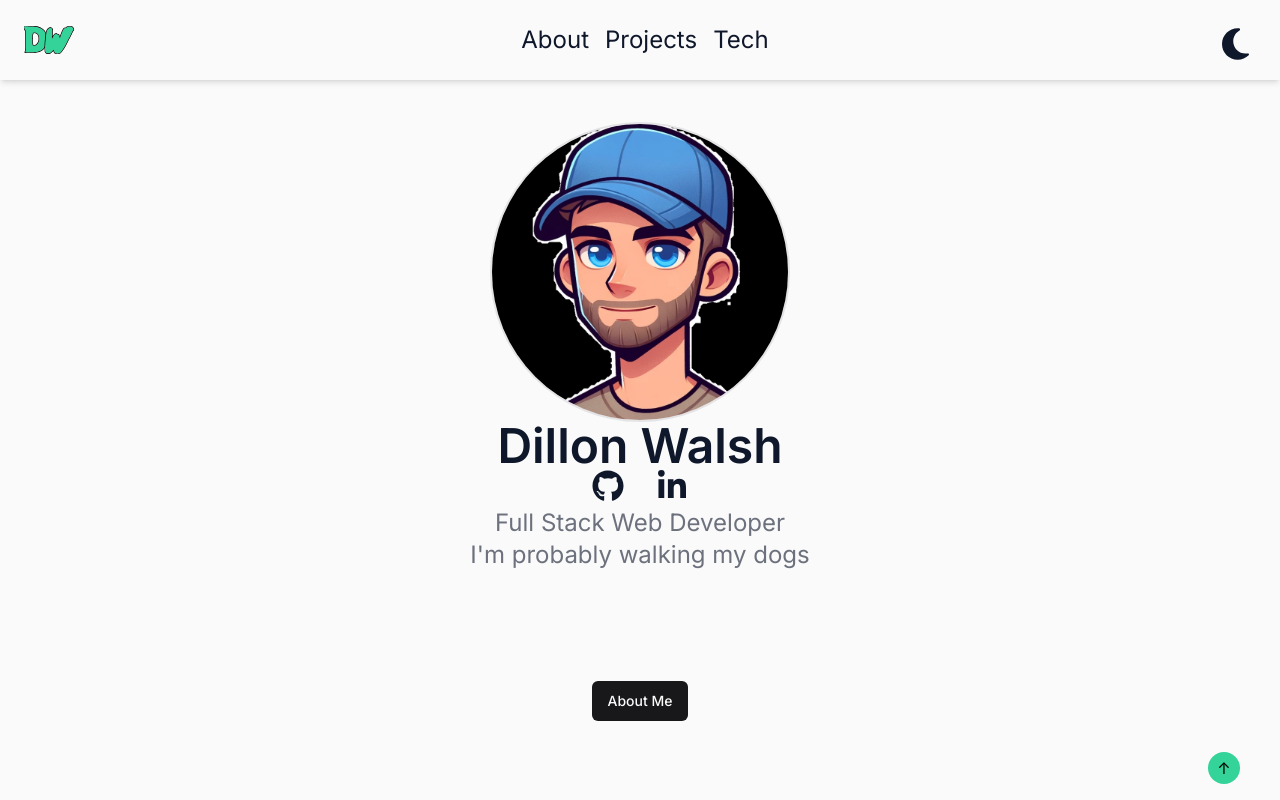
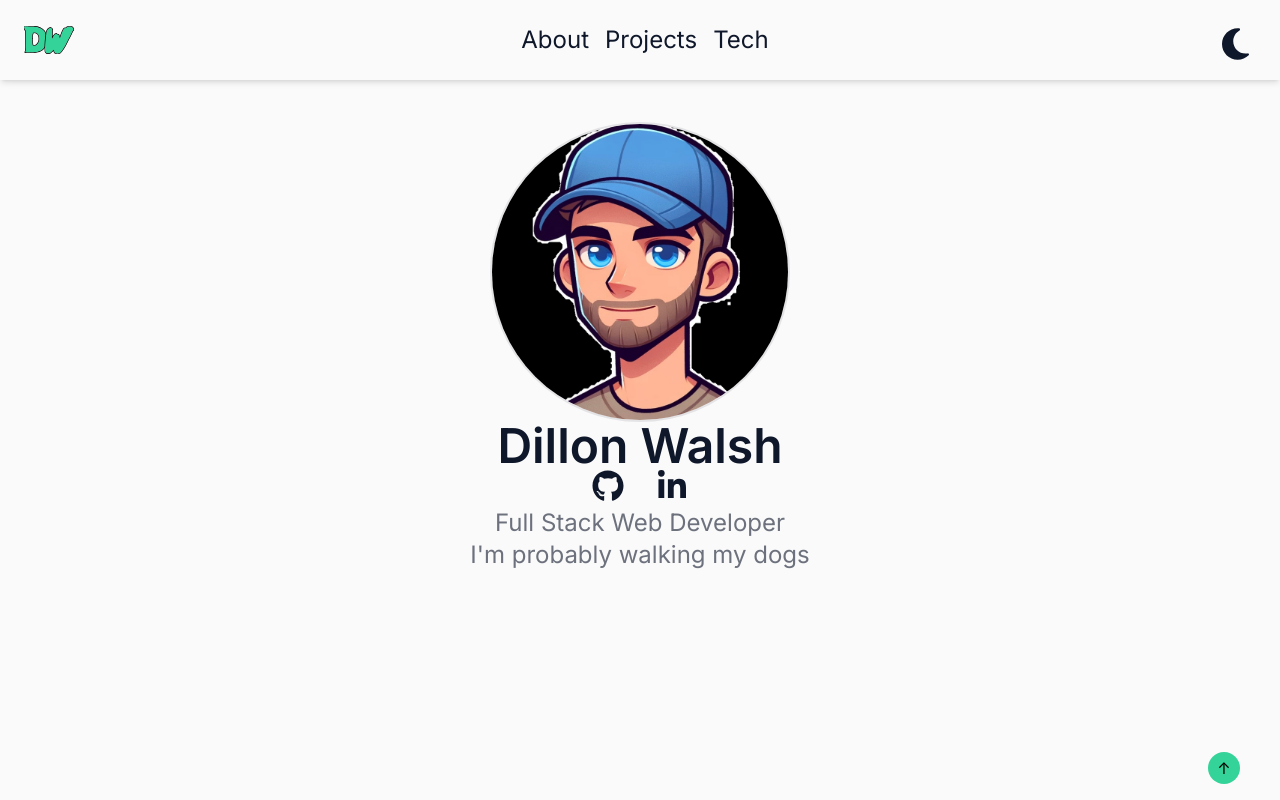
Before and after one commit to Dillonpw/DW-portfolio, a Next.js app: page / in a window 1280 px wide. Shown: the top 800 px of the page. Built offline with nearby package versions, Linux system fonts and the light colour scheme.

Commit message:
updated images, hidden button

```diff
--- a/components/Header.jsx
+++ b/components/Header.jsx
@@ -83,9 +83,9 @@ const Header = () => {
           Full Stack Web Developer
         </h2>
         <Dogs />
-        <Button variant="default" asChild>
+       {/*} <Button variant="default" asChild>
           <Link href="/about">About Me</Link>
-        </Button>
+        </Button> */}
       </div>
     </motion.div>
   );
--- a/components/Images.jsx
+++ b/components/Images.jsx
@@ -17,7 +17,7 @@ const images = [
     id: "small-bis",
     src: "/small-bis.png",
     mobileImg: "/small-bis-m.png",
-    livePreviewLink: "https://small-bis.vercel.app/",
+    livePreviewLink: "https://t1.dillonwalsh.com/",
     githubLink: "https://github.com/Dillonpw/small-bis",
     title: "Small Business Template",
     tags: ["TypeScript", "React", "Tailwind CSS", "Astro"],
```
Also changed, not shown: app/globals.css (line endings or trailing spaces), public/small-bis-m.png, 1 other file (tests, documents, lock files or other folders).
